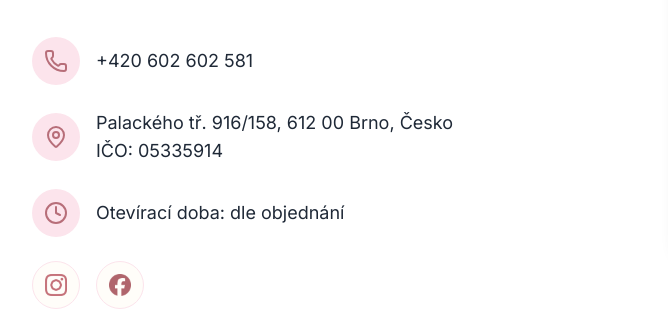
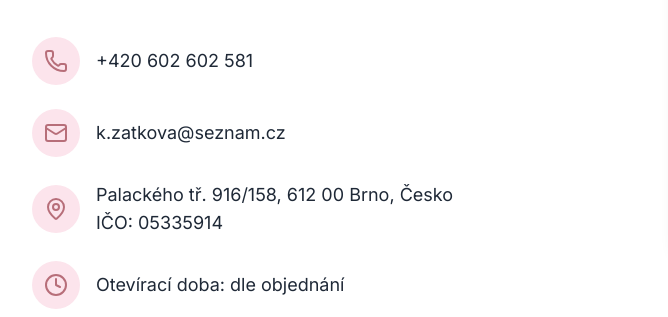
Before and after one commit to jkbkaa5-alt/Kzatkova, a plain HTML site: page index.html in a window 1280 px wide. Shown: the part 4494-4811 px from the top of the page, 0-668 px from the left. Drawn offline with nearby package versions, Linux system fonts and the light colour scheme; a web font is replaced by a local one.

Commit message:
index.html

```diff
--- a/index.html
+++ b/index.html
@@ -319,6 +319,12 @@
                         </div>
                         <div class="flex items-center space-x-4">
                             <div class="w-12 h-12 bg-soft-pink rounded-full flex items-center justify-center">
+                                <i data-lucide="mail" class="text-rose-gold"></i>
+                            </div>
+                            <span class="text-lg">k.zatkova@seznam.cz</span>
+                        </div>
+                        <div class="flex items-center space-x-4">
+                            <div class="w-12 h-12 bg-soft-pink rounded-full flex items-center justify-center">
                                 <i data-lucide="map-pin" class="text-rose-gold"></i>
                             </div>
                             <span class="text-lg">Palackého tř. 916/158, 612 00 Brno, Česko <br>IČO: 05335914</span>
```
